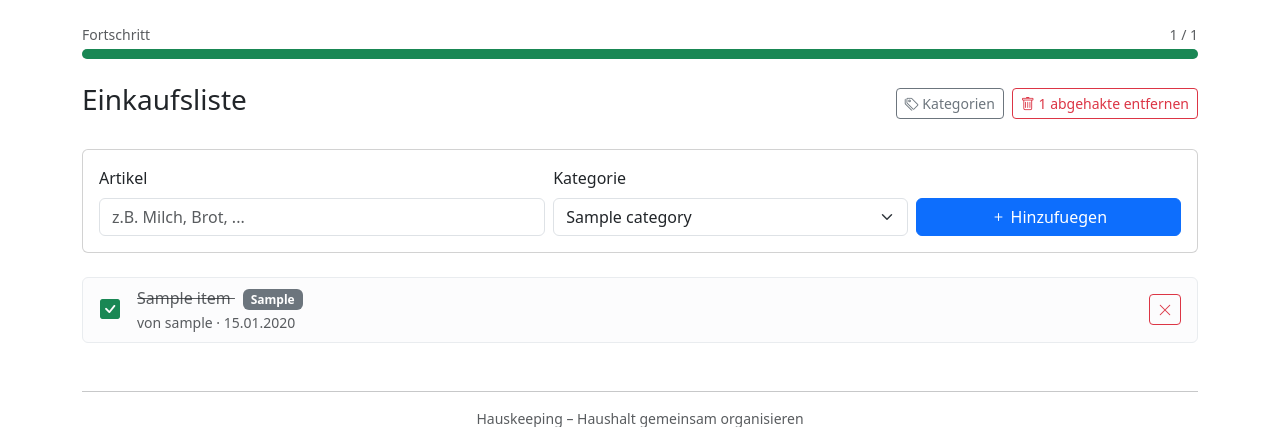
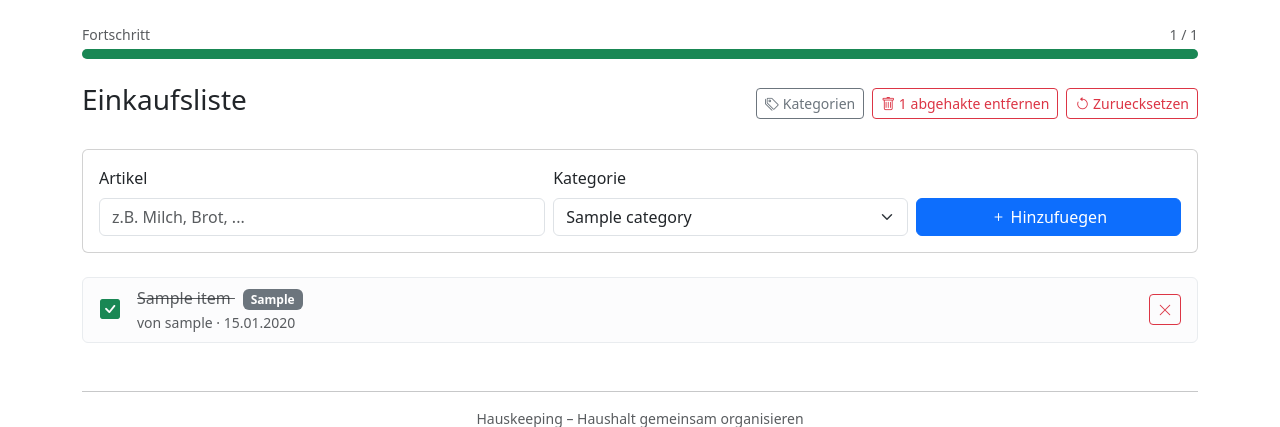
Before and after one commit to iLollek/Hauskeeping, a Flask app: page /shopping/ in a window 1280 px wide. Shown: the part 62-489 px from the top of the page. Run offline with Flask 3, Linux system fonts and the light colour scheme; a user stored in the database is signed in; tables that the repository leaves empty hold one stand-in row (values such as "Sample post").

Commit message:
feat(shopping): zuruecksetzen-button fuer die einkaufsliste hinzugefuegt
Closes #6

```diff
--- a/src/hauskeeping/routes/shopping.py
+++ b/src/hauskeeping/routes/shopping.py
@@ -97,6 +97,17 @@ def clear_checked():
     return redirect(url_for("shopping.shopping_list"))
 
 
+@shopping_bp.route("/clear-all", methods=["POST"])
+@login_required
+def clear_all():
+    """Entfernt alle Artikel von der Einkaufsliste."""
+    ShoppingListItem.query.delete()
+    db.session.commit()
+
+    flash("Einkaufsliste zurueckgesetzt.", "success")
+    return redirect(url_for("shopping.shopping_list"))
+
+
 # --- Kategorie-Verwaltung ---
 
 
--- a/src/hauskeeping/templates/shopping/list.html
+++ b/src/hauskeeping/templates/shopping/list.html
@@ -32,6 +32,14 @@
               onsubmit="return confirm('Alle abgehakten Artikel entfernen?')">
             <button type="submit" class="btn btn-outline-danger btn-sm">
                 <i class="bi bi-trash"></i> {{ checked_count }} abgehakte entfernen
+            </button>
+        </form>
+        {% endif %}
+        {% if total_count > 0 %}
+        <form method="POST" action="{{ url_for('shopping.clear_all') }}"
+              onsubmit="return confirm('Gesamte Einkaufsliste zuruecksetzen? Alle {{ total_count }} Artikel werden entfernt.')">
+            <button type="submit" class="btn btn-outline-danger btn-sm">
+                <i class="bi bi-arrow-counterclockwise"></i> Zuruecksetzen
             </button>
         </form>
         {% endif %}
```
